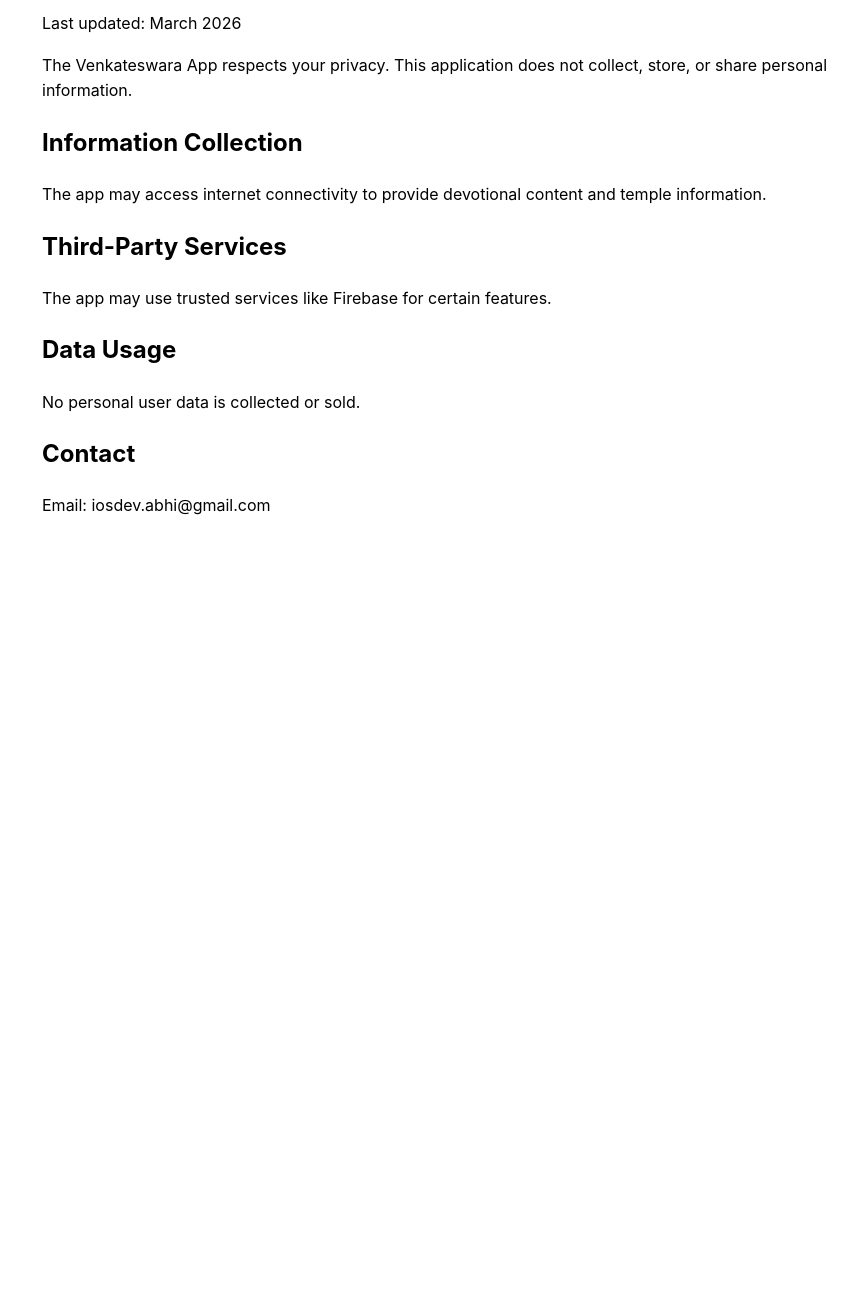
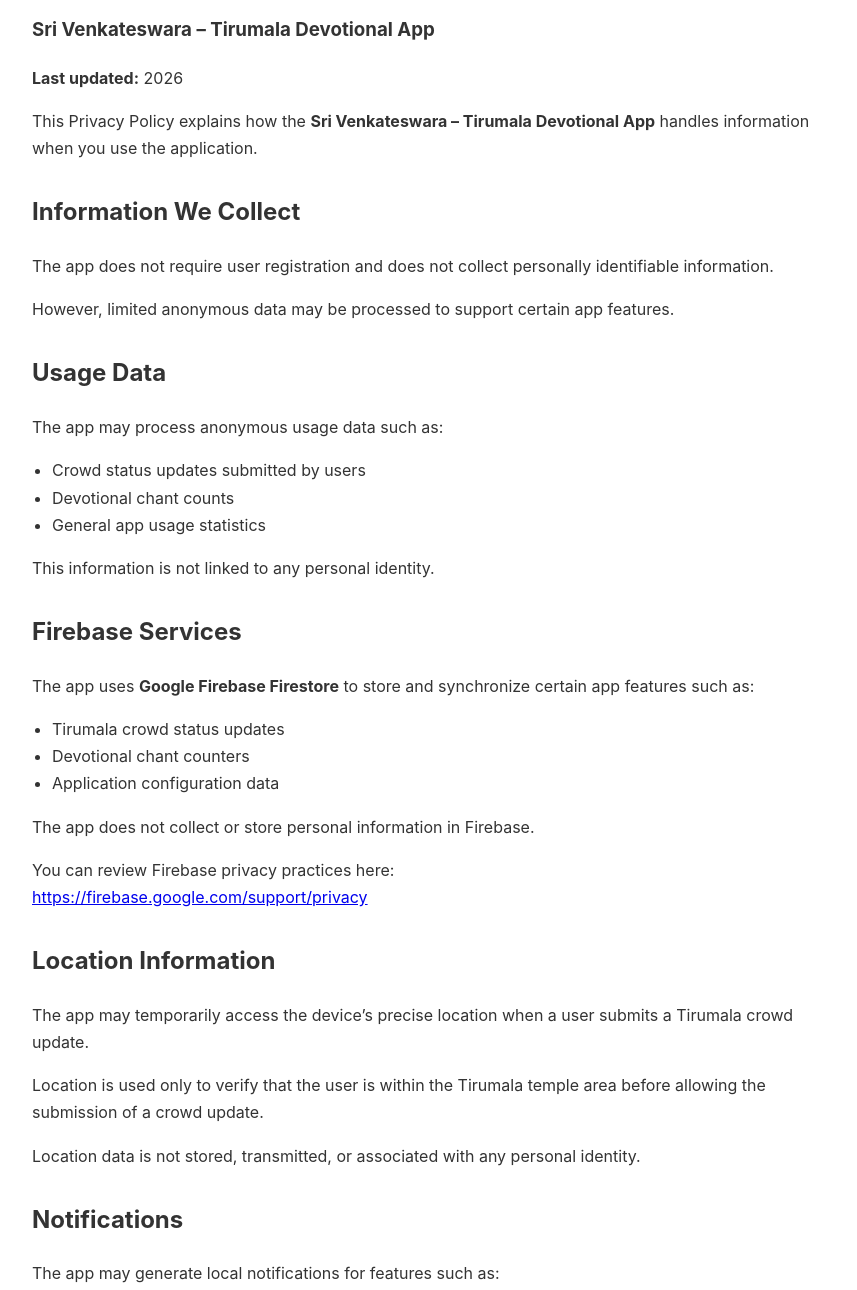
Before and after one commit to AbhishekSuryawanshi/venkateswara-app-privacy, a plain HTML site: page index.html in a window 1280 px wide. Shown: the part 143-1433 px from the top of the page, without its empty margins (198-1055 px from the left). Before the commit the page ends 800 px from the top, so only its background shows below. Drawn offline with Linux system fonts and the light colour scheme.

Commit message:
Update index.html

```diff
--- a/index.html
+++ b/index.html
@@ -2,38 +2,173 @@
 <html>
 <head>
 <meta charset="UTF-8">
-<title>Privacy Policy – Venkateswara App</title>
+<title>Privacy Policy – Sri Venkateswara Tirumala App</title>
+
 <style>
 body {
-    font-family: -apple-system, BlinkMacSystemFont, sans-serif;
-    max-width: 800px;
+    font-family: -apple-system, BlinkMacSystemFont, "Segoe UI", Roboto, sans-serif;
+    max-width: 820px;
     margin: 40px auto;
     padding: 20px;
-    line-height: 1.6;
+    line-height: 1.7;
+    color: #333;
 }
-h1 { color:#8B0000; }
+
+h1 {
+    color:#8B0000;
+}
+
+h2 {
+    margin-top: 30px;
+}
+
+ul {
+    padding-left: 20px;
+}
 </style>
+
 </head>
 
 <body>
 
 <h1>Privacy Policy</h1>
 
-<p>Last updated: March 2026</p>
+<h3>Sri Venkateswara – Tirumala Devotional App</h3>
 
-<p>The Venkateswara App respects your privacy. This application does not collect, store, or share personal information.</p>
+<p><strong>Last updated:</strong> 2026</p>
 
-<h2>Information Collection</h2>
-<p>The app may access internet connectivity to provide devotional content and temple information.</p>
+<p>
+This Privacy Policy explains how the <strong>Sri Venkateswara – Tirumala Devotional App</strong>
+handles information when you use the application.
+</p>
 
-<h2>Third-Party Services</h2>
-<p>The app may use trusted services like Firebase for certain features.</p>
 
-<h2>Data Usage</h2>
-<p>No personal user data is collected or sold.</p>
+<h2>Information We Collect</h2>
+
+<p>
+The app does not require user registration and does not collect personally identifiable information.
+</p>
+
+<p>
+However, limited anonymous data may be processed to support certain app features.
+</p>
+
+
+<h2>Usage Data</h2>
+
+<p>The app may process anonymous usage data such as:</p>
+
+<ul>
+<li>Crowd status updates submitted by users</li>
+<li>Devotional chant counts</li>
+<li>General app usage statistics</li>
+</ul>
+
+<p>This information is not linked to any personal identity.</p>
+
+
+<h2>Firebase Services</h2>
+
+<p>
+The app uses <strong>Google Firebase Firestore</strong> to store and synchronize certain app features such as:
+</p>
+
+<ul>
+<li>Tirumala crowd status updates</li>
+<li>Devotional chant counters</li>
+<li>Application configuration data</li>
+</ul>
+
+<p>
+The app does not collect or store personal information in Firebase.
+</p>
+
+<p>
+You can review Firebase privacy practices here:
+<br>
+<a href="https://firebase.google.com/support/privacy" target="_blank">
+https://firebase.google.com/support/privacy
+</a>
+</p>
+
+
+<h2>Location Information</h2>
+
+<p>
+The app may temporarily access the device’s precise location when a user submits a Tirumala crowd update.
+</p>
+
+<p>
+Location is used only to verify that the user is within the Tirumala temple area before allowing the submission of a crowd update.
+</p>
+
+<p>
+Location data is not stored, transmitted, or associated with any personal identity.
+</p>
+
+
+<h2>Notifications</h2>
+
+<p>The app may generate local notifications for features such as:</p>
+
+<ul>
+<li>Seva reminders</li>
+<li>Devotional reminders</li>
+</ul>
+
+<p>
+These notifications are generated locally on the device and do not require personal information.
+</p>
+
+
+<h2>External Content</h2>
+
+<p>The app may display content from external services such as:</p>
+
+<ul>
+<li>YouTube videos</li>
+<li>Official temple websites</li>
+<li>Map services for navigation</li>
+</ul>
+
+<p>
+These services operate under their own privacy policies.
+</p>
+
+
+<h2>Data Security</h2>
+
+<p>
+We take reasonable steps to protect the information processed within the app.
+No sensitive personal information is stored or collected by the application.
+</p>
+
+
+<h2>Children’s Privacy</h2>
+
+<p>
+This app is suitable for general audiences and does not knowingly collect personal information from children.
+</p>
+
+
+<h2>Changes to This Privacy Policy</h2>
+
+<p>
+This Privacy Policy may be updated from time to time. Updates will be reflected on this page.
+</p>
+
 
 <h2>Contact</h2>
-<p>Email: iosdev.abhi@gmail.com</p>
+
+<p>
+If you have any questions regarding this Privacy Policy, please contact:
+</p>
+
+<p>
+<strong>Abhishek Suryawanshi</strong><br>
+Email: <a href="mailto:aysuryawanshi@gmail.com">aysuryawanshi@gmail.com</a>
+</p>
+
 
 </body>
 </html>
```
